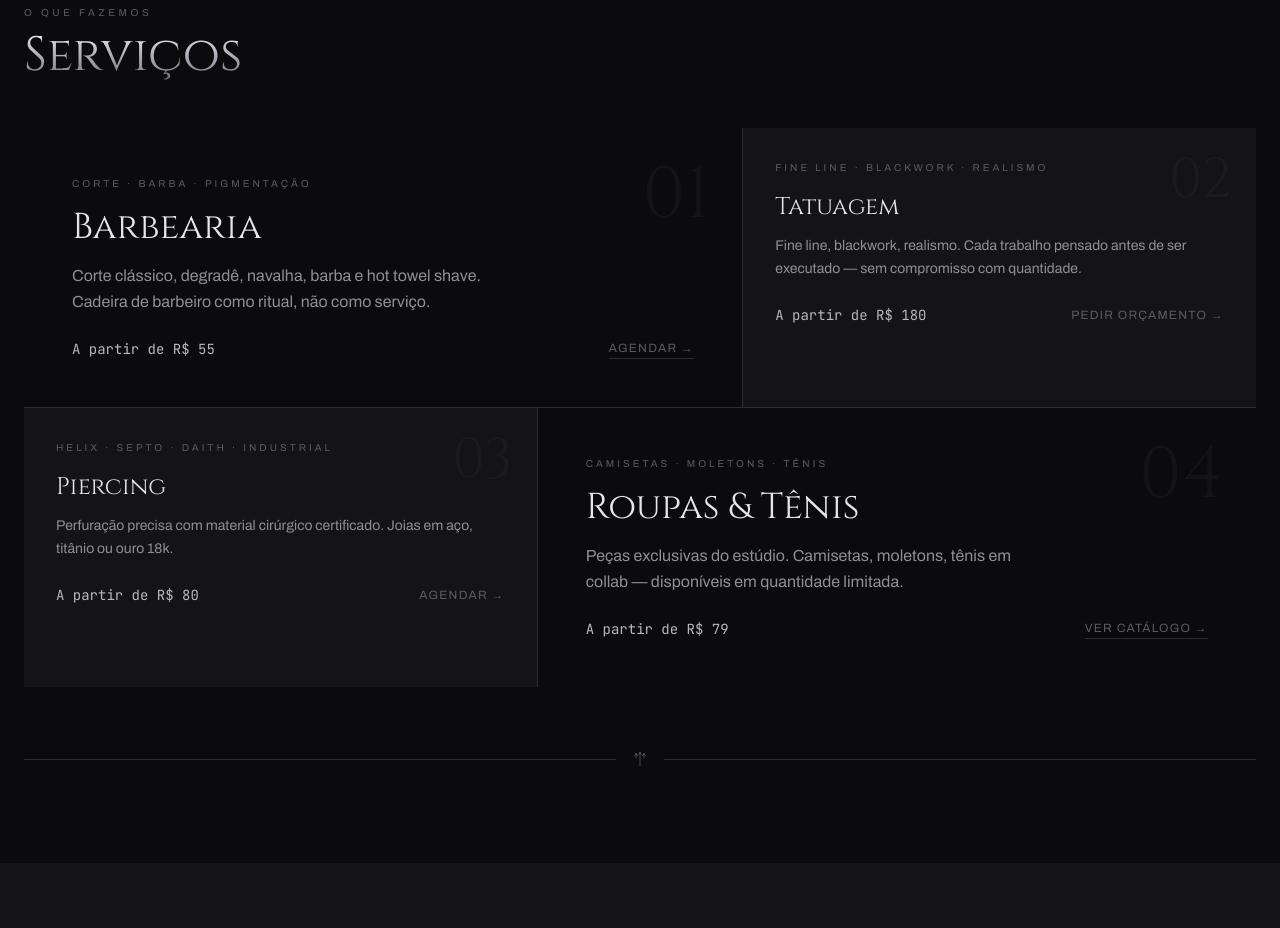
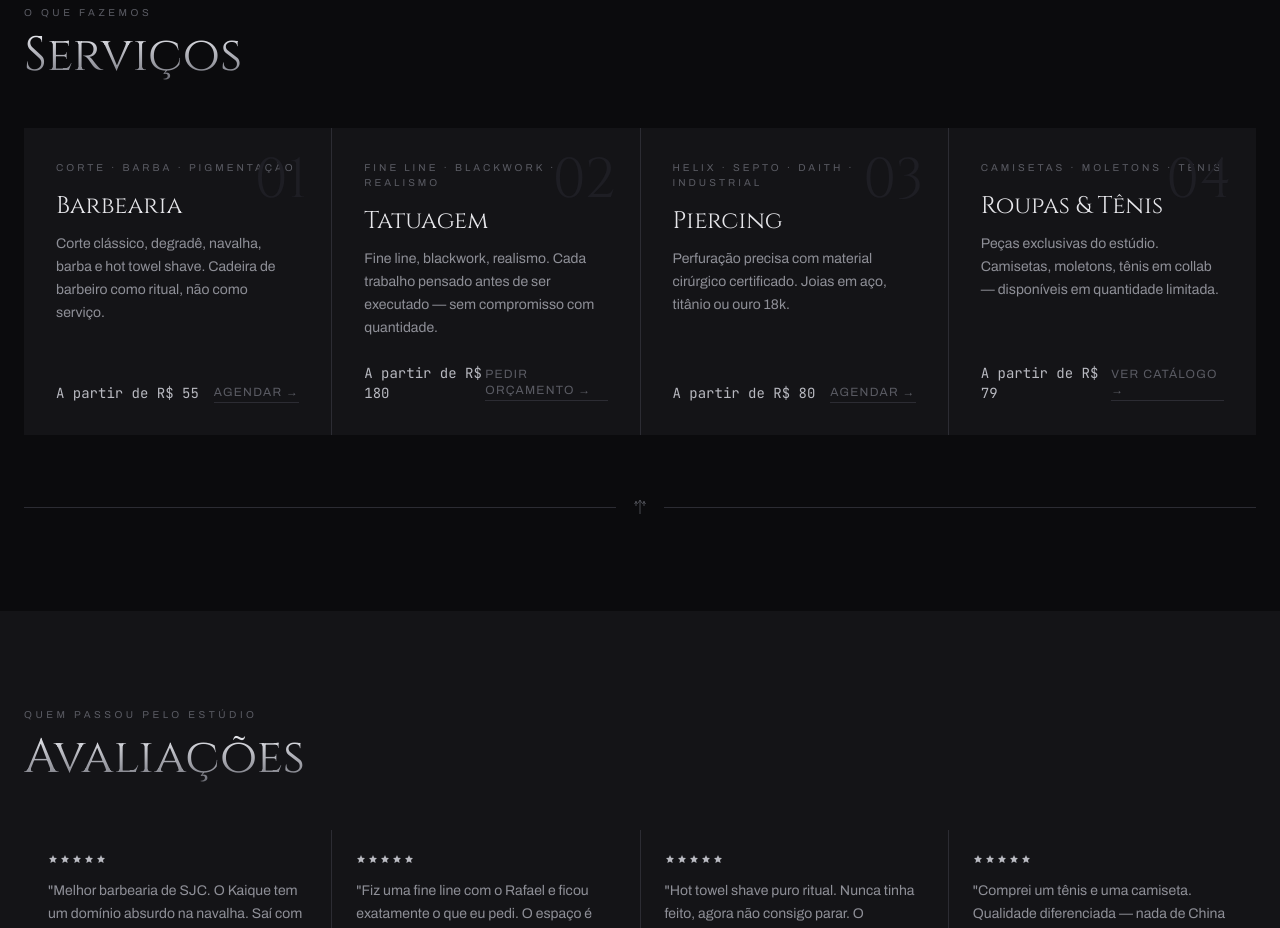
Before and after one commit to mateusricardodev/medusa-studio, a Next.js app: page / in a window 1280 px wide. Shown: the part 1520-2448 px from the top of the page. Built offline with nearby package versions, Linux system fonts and the light colour scheme.

Commit message:
fix: grid de serviços uniformizado

```diff
--- a/components/home/Services.tsx
+++ b/components/home/Services.tsx
@@ -14,7 +14,6 @@ const services = [
     detail: "A partir de R$ 55",
     href: "/agendar",
     cta: "Agendar",
-    size: "large",
     accent: "Corte · Barba · Pigmentação",
   },
   {
@@ -25,7 +24,6 @@ const services = [
     detail: "A partir de R$ 180",
     href: "/tatuagem",
     cta: "Pedir orçamento",
-    size: "medium",
     accent: "Fine Line · Blackwork · Realismo",
   },
   {
@@ -36,7 +34,6 @@ const services = [
     detail: "A partir de R$ 80",
     href: "/agendar",
     cta: "Agendar",
-    size: "medium",
     accent: "Helix · Septo · Daith · Industrial",
   },
   {
@@ -47,7 +44,6 @@ const services = [
     detail: "A partir de R$ 79",
     href: "/loja",
     cta: "Ver catálogo",
-    size: "small",
     accent: "Camisetas · Moletons · Tênis",
   },
 ];
@@ -59,7 +55,7 @@ export default function Services() {
   return (
     <section className="bg-[#0B0B0D] py-24 px-6" ref={ref} aria-labelledby="services-heading">
       <div className="max-w-7xl mx-auto">
-        {/* Section header */}
+        {/* Cabeçalho */}
         <motion.div
           initial={{ opacity: 0, y: 16 }}
           animate={inView ? { opacity: 1, y: 0 } : {}}
@@ -77,111 +73,47 @@ export default function Services() {
           </h2>
         </motion.div>
 
-        {/* Editorial grid — assimétrico */}
-        <div className="grid grid-cols-1 lg:grid-cols-12 gap-px bg-[#2C2C33]">
-          {/* 01 — Barbearia: large, col-span 7 */}
+        {/* Grid uniforme — 4 colunas iguais */}
+        <div className="grid grid-cols-1 sm:grid-cols-2 lg:grid-cols-4 gap-px bg-[#2C2C33]">
+          {services.map((s, i) => (
             <motion.article
-            initial={{ opacity: 0 }}
-            animate={inView ? { opacity: 1 } : {}}
-            transition={{ duration: 0.5, delay: 0.1 }}
-            className="lg:col-span-7 bg-[#0B0B0D] p-8 lg:p-12 group relative overflow-hidden"
+              key={s.number}
+              initial={{ opacity: 0, y: 12 }}
+              animate={inView ? { opacity: 1, y: 0 } : {}}
+              transition={{ duration: 0.5, delay: 0.1 + i * 0.08 }}
+              className="bg-[#141417] p-8 flex flex-col relative overflow-hidden group"
             >
-            <div className="absolute top-8 right-8 text-[72px] font-display leading-none text-[#141417] select-none" aria-hidden="true">
-              01
+              {/* Número decorativo */}
+              <div
+                className="absolute top-6 right-6 text-[56px] font-display leading-none text-[#1E1E24] select-none"
+                aria-hidden="true"
+              >
+                {s.number}
               </div>
+
               <span className="text-[10px] tracking-[0.3em] uppercase text-[#5A5B63] font-body block mb-4">
-              {services[0].accent}
+                {s.accent}
               </span>
-            <h3 className="font-display text-3xl lg:text-4xl mb-4 text-[#E6E6EA]">{services[0].name}</h3>
-            <p className="text-[#8E8F97] font-body leading-relaxed max-w-md mb-6">{services[0].description}</p>
-            <div className="flex items-center justify-between">
-              <span className="font-mono text-[#B8B9C0] text-sm">{services[0].detail}</span>
+
+              <h3 className="font-display text-2xl mb-3 text-[#E6E6EA] leading-tight">
+                {s.name}
+              </h3>
+
+              <p className="text-[#8E8F97] font-body text-sm leading-relaxed mb-6 flex-1">
+                {s.description}
+              </p>
+
+              <div className="flex items-center justify-between mt-auto">
+                <span className="font-mono text-[#B8B9C0] text-sm">{s.detail}</span>
                 <Link
-                href={services[0].href}
+                  href={s.href}
                   className="text-xs tracking-widest uppercase font-body text-[#5A5B63] hover:text-[#B8B9C0] transition-colors border-b border-[#2C2C33] hover:border-[#5A5B63] pb-0.5"
                 >
-                {services[0].cta} →
+                  {s.cta} →
                 </Link>
               </div>
             </motion.article>
-
-          {/* 02 — Tatuagem: col-span 5 */}
-          <motion.article
-            initial={{ opacity: 0 }}
-            animate={inView ? { opacity: 1 } : {}}
-            transition={{ duration: 0.5, delay: 0.2 }}
-            className="lg:col-span-5 bg-[#141417] p-8 group relative overflow-hidden"
-          >
-            <div className="absolute top-6 right-6 text-[56px] font-display leading-none text-[#1A1A1F] select-none" aria-hidden="true">
-              02
-            </div>
-            <span className="text-[10px] tracking-[0.3em] uppercase text-[#5A5B63] font-body block mb-4">
-              {services[1].accent}
-            </span>
-            <h3 className="font-display text-2xl mb-3 text-[#E6E6EA]">{services[1].name}</h3>
-            <p className="text-[#8E8F97] font-body text-sm leading-relaxed mb-6">{services[1].description}</p>
-            <div className="flex items-center justify-between">
-              <span className="font-mono text-[#B8B9C0] text-sm">{services[1].detail}</span>
-              <Link
-                href={services[1].href}
-                className="text-xs tracking-widest uppercase font-body text-[#5A5B63] hover:text-[#B8B9C0] transition-colors"
-              >
-                {services[1].cta} →
-              </Link>
-            </div>
-          </motion.article>
-
-          {/* 03 — Piercing: col-span 5 */}
-          <motion.article
-            initial={{ opacity: 0 }}
-            animate={inView ? { opacity: 1 } : {}}
-            transition={{ duration: 0.5, delay: 0.3 }}
-            className="lg:col-span-5 bg-[#141417] p-8 group relative overflow-hidden"
-          >
-            <div className="absolute top-6 right-6 text-[56px] font-display leading-none text-[#1A1A1F] select-none" aria-hidden="true">
-              03
-            </div>
-            <span className="text-[10px] tracking-[0.3em] uppercase text-[#5A5B63] font-body block mb-4">
-              {services[2].accent}
-            </span>
-            <h3 className="font-display text-2xl mb-3 text-[#E6E6EA]">{services[2].name}</h3>
-            <p className="text-[#8E8F97] font-body text-sm leading-relaxed mb-6">{services[2].description}</p>
-            <div className="flex items-center justify-between">
-              <span className="font-mono text-[#B8B9C0] text-sm">{services[2].detail}</span>
-              <Link
-                href={services[2].href}
-                className="text-xs tracking-widest uppercase font-body text-[#5A5B63] hover:text-[#B8B9C0] transition-colors"
-              >
-                {services[2].cta} →
-              </Link>
-            </div>
-          </motion.article>
-
-          {/* 04 — Loja: col-span 7 */}
-          <motion.article
-            initial={{ opacity: 0 }}
-            animate={inView ? { opacity: 1 } : {}}
-            transition={{ duration: 0.5, delay: 0.4 }}
-            className="lg:col-span-7 bg-[#0B0B0D] p-8 lg:p-12 group relative overflow-hidden border-t border-[#2C2C33] lg:border-t-0"
-          >
-            <div className="absolute top-8 right-8 text-[72px] font-display leading-none text-[#141417] select-none" aria-hidden="true">
-              04
-            </div>
-            <span className="text-[10px] tracking-[0.3em] uppercase text-[#5A5B63] font-body block mb-4">
-              {services[3].accent}
-            </span>
-            <h3 className="font-display text-3xl lg:text-4xl mb-4 text-[#E6E6EA]">{services[3].name}</h3>
-            <p className="text-[#8E8F97] font-body leading-relaxed max-w-md mb-6">{services[3].description}</p>
-            <div className="flex items-center justify-between">
-              <span className="font-mono text-[#B8B9C0] text-sm">{services[3].detail}</span>
-              <Link
-                href={services[3].href}
-                className="text-xs tracking-widest uppercase font-body text-[#5A5B63] hover:text-[#B8B9C0] transition-colors border-b border-[#2C2C33] hover:border-[#5A5B63] pb-0.5"
-              >
-                {services[3].cta} →
-              </Link>
-            </div>
-          </motion.article>
+          ))}
         </div>
 
         <div className="mt-16">
```
Lines whose indentation alone changed are shown as unchanged.
